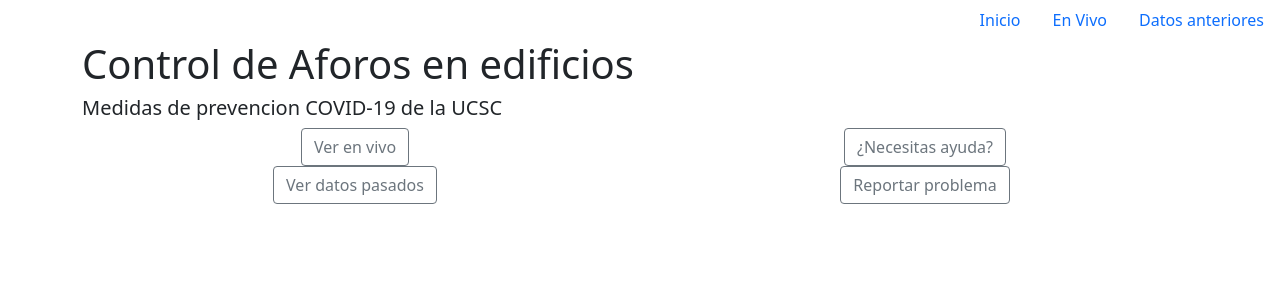
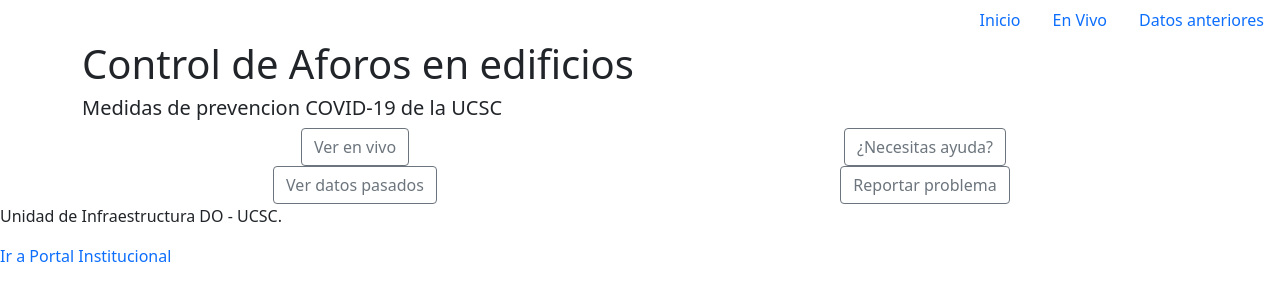
Before and after one commit to NicolasAburto/TIS---1, a PHP site: page /portal.php in a window 1280 px wide. Shown: the top 301 px of the page. Run offline with PHP 8.4, Linux system fonts and the light colour scheme.

Commit message:
Update portal.php

```diff
--- a/Entrega 2/portal.php
+++ b/Entrega 2/portal.php
@@ -20,7 +20,7 @@
                 <a class="nav-link" href="#">Datos anteriores</a>
             </li>
         </ul>
-        <div class="container">
+        <div class="container contenedor">
             <div class="col">
                 <h1>Control de Aforos en edificios</h1>
                 <h5>Medidas de prevencion COVID-19 de la UCSC</h5>
@@ -42,6 +42,12 @@
                 </div>
             </div>
         </div>
+        <footer>
+            <p>Unidad de Infraestructura DO - UCSC.</p>
+            <a href="portal.ucsc.cl">
+                <label>Ir a Portal Institucional</label>
+            </a>
+        </footer>
 
         <script src="https://cdn.jsdelivr.net/npm/bootstrap@5.1.3/dist/js/bootstrap.bundle.min.js" integrity="sha384-ka7Sk0Gln4gmtz2MlQnikT1wXgYsOg+OMhuP+IlRH9sENBO0LRn5q+8nbTov4+1p" crossorigin="anonymous"></script>
     </body>
```
